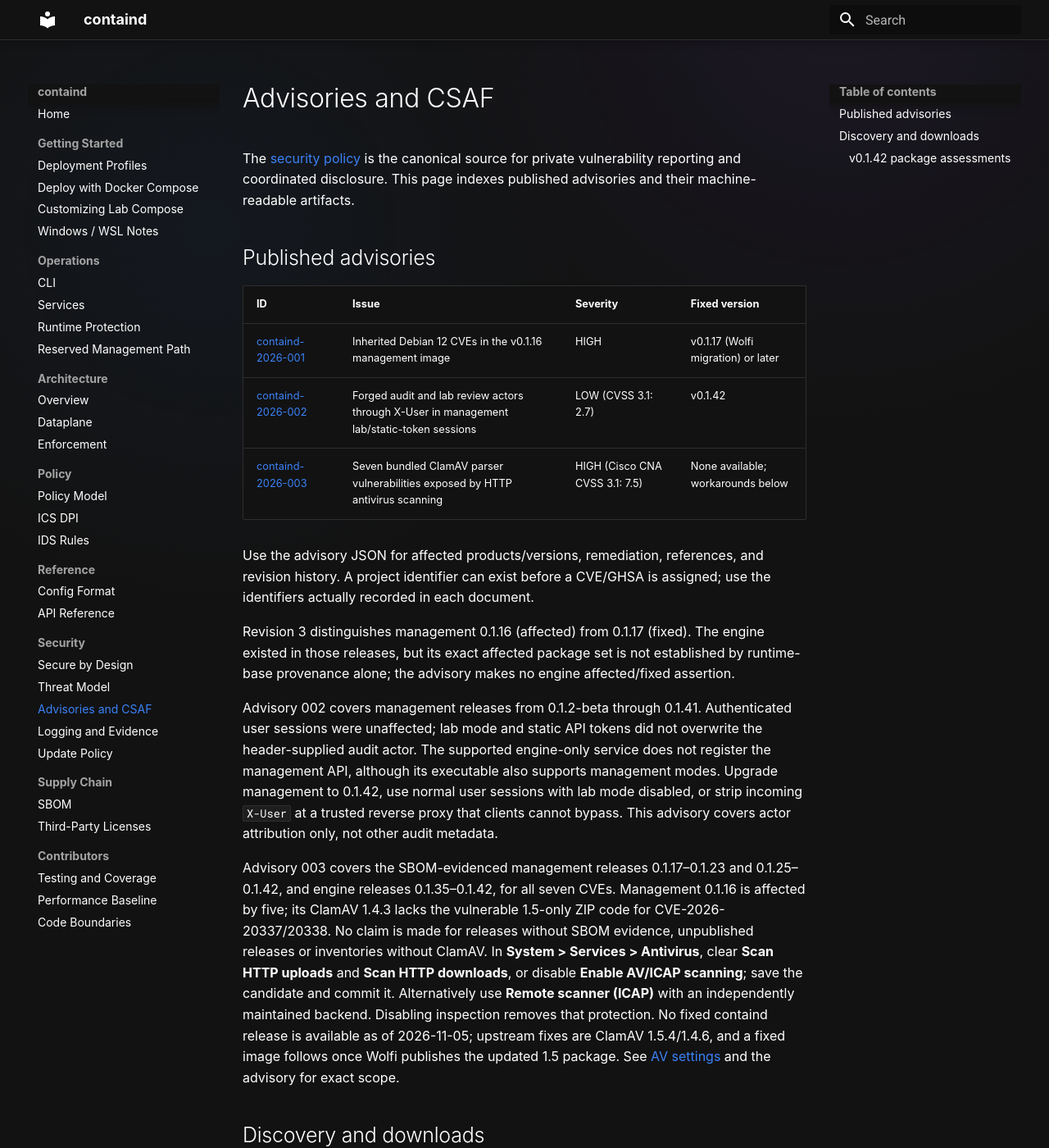
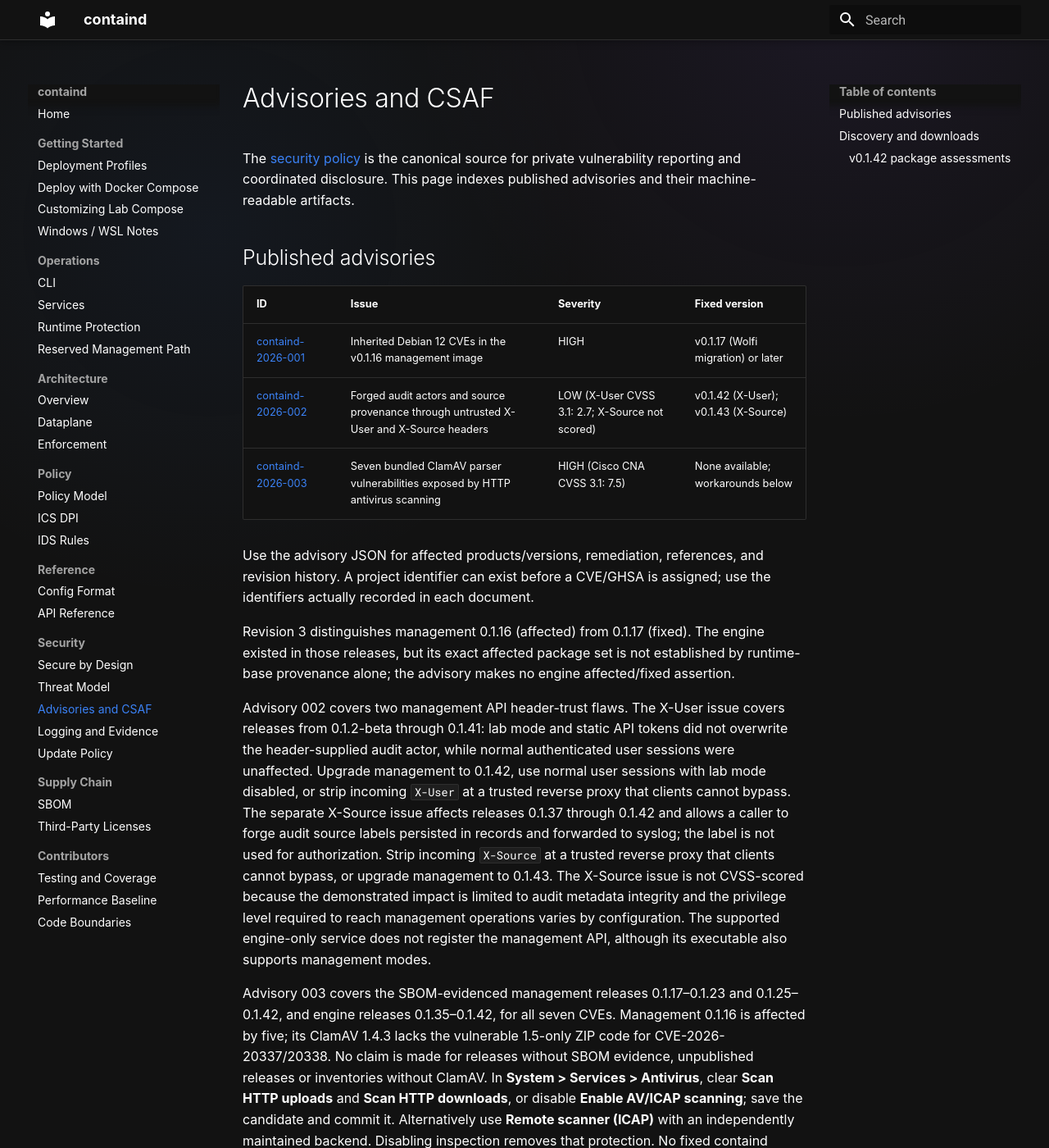
Before and after one commit to tonylturner/containd, an MkDocs documentation site: the page built from docs/mkdocs/advisories.md, in a window 1280 px wide and 1400 px high. Shown: the whole window at 82% size. Built offline with MkDocs 1.6.1 and Material for MkDocs 9.7.7, drawn with Linux system fonts in a browser that asks for light colours.

Commit message:
Extend advisory 002 with audit provenance issue

```diff
--- a/docs/mkdocs/advisories.md
+++ b/docs/mkdocs/advisories.md
@@ -10,7 +10,7 @@
 | ID | Issue | Severity | Fixed version |
 | --- | --- | --- | --- |
 | [containd-2026-001](https://github.com/tonylturner/containd/blob/main/security/csaf/advisories/containd-2026-001.json) | Inherited Debian 12 CVEs in the v0.1.16 management image | HIGH | v0.1.17 (Wolfi migration) or later |
-| [containd-2026-002](https://github.com/tonylturner/containd/blob/main/security/csaf/advisories/containd-2026-002.json) | Forged audit and lab review actors through X-User in management lab/static-token sessions | LOW (CVSS 3.1: 2.7) | v0.1.42 |
+| [containd-2026-002](https://github.com/tonylturner/containd/blob/main/security/csaf/advisories/containd-2026-002.json) | Forged audit actors and source provenance through untrusted X-User and X-Source headers | LOW (X-User CVSS 3.1: 2.7; X-Source not scored) | v0.1.42 (X-User); v0.1.43 (X-Source) |
 | [containd-2026-003](https://github.com/tonylturner/containd/blob/main/security/csaf/advisories/containd-2026-003.json) | Seven bundled ClamAV parser vulnerabilities exposed by HTTP antivirus scanning | HIGH (Cisco CNA CVSS 3.1: 7.5) | None available; workarounds below |
 
 Use the advisory JSON for affected products/versions, remediation, references,
@@ -22,14 +22,20 @@
 established by runtime-base provenance alone; the advisory makes no engine
 affected/fixed assertion.
 
-Advisory 002 covers management releases from 0.1.2-beta through 0.1.41.
-Authenticated user sessions were unaffected; lab mode and static API tokens did
-not overwrite the header-supplied audit actor. The supported engine-only service
-does not register the management API, although its executable also supports
-management modes. Upgrade management to 0.1.42, use normal user sessions with lab
-mode disabled, or strip incoming `X-User` at a trusted reverse proxy that clients
-cannot bypass. This advisory covers actor attribution only, not other audit
-metadata.
+Advisory 002 covers two management API header-trust flaws. The X-User issue
+covers releases from 0.1.2-beta through 0.1.41: lab mode and static API tokens
+did not overwrite the header-supplied audit actor, while normal authenticated
+user sessions were unaffected. Upgrade management to 0.1.42, use normal user
+sessions with lab mode disabled, or strip incoming `X-User` at a trusted reverse
+proxy that clients cannot bypass. The separate X-Source issue affects releases
+0.1.37 through 0.1.42 and allows a caller to forge audit source labels persisted
+in records and forwarded to syslog; the label is not used for authorization.
+Strip incoming `X-Source` at a trusted reverse proxy that clients cannot bypass,
+or upgrade management to 0.1.43. The X-Source issue is not CVSS-scored because
+the demonstrated impact is limited to audit metadata integrity and the privilege
+level required to reach management operations varies by configuration. The
+supported engine-only service does not register the management API, although
+its executable also supports management modes.
 
 Advisory 003 covers the SBOM-evidenced management releases 0.1.17–0.1.23 and
 0.1.25–0.1.42, and engine releases 0.1.35–0.1.42, for all seven CVEs.
```
Also changed, not shown: 1 other file.
